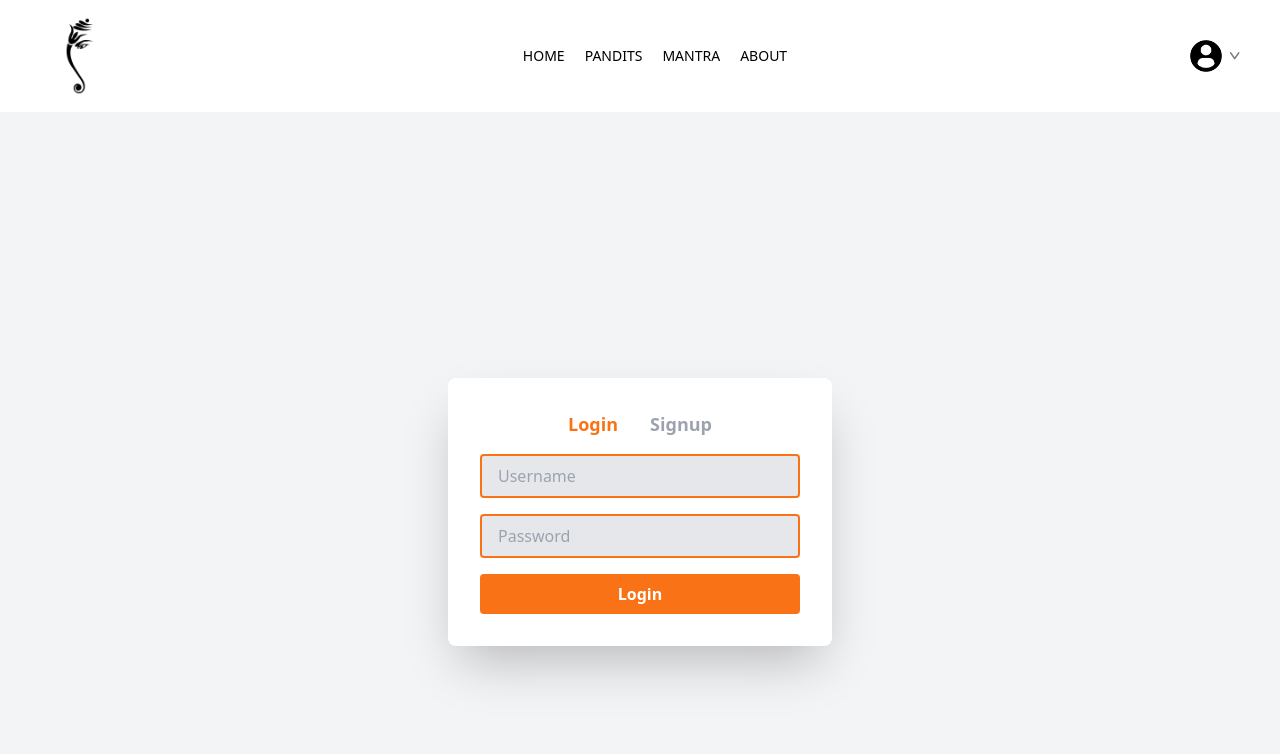
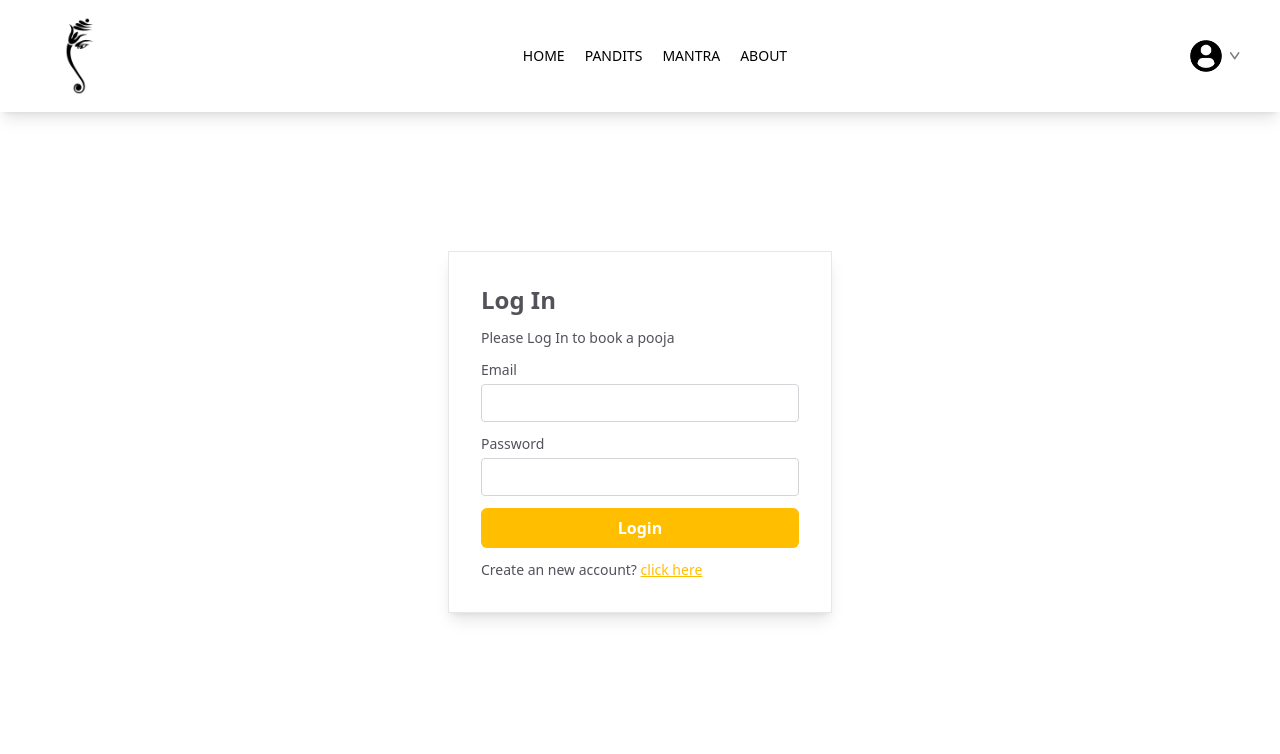
Before and after one commit to chhotugoud7/Pandit-Booking-Website, a React (Vite) app: page /login in a window 1280 px wide. Shown: the top 754 px of the page. Built offline with nearby package versions, Linux system fonts and the light colour scheme.

Commit message:
login page is complete

```diff
--- a/src/pages/Login.jsx
+++ b/src/pages/Login.jsx
@@ -3,102 +3,148 @@
 import Loginpage from '../components/Loginpage'
 
 const Login = () => {
-  const [isLogin, setIsLogin] = useState(true);
-   const [username, setUsername] = useState('');
-   const [password, setPassword] = useState('');
-   const [confirmPassword, setConfirmPassword] = useState('');
-   const [email, setEmail] = useState('');
+  // const [isLogin, setIsLogin] = useState(true);
+  //  const [username, setUsername] = useState('');
+  //  const [password, setPassword] = useState('');
+  //  const [confirmPassword, setConfirmPassword] = useState('');
+  //  const [email, setEmail] = useState('');
 
-   const handleLogin = () => {
-     console.log('Login');
-   };
+  //  const handleLogin = () => {
+  //    console.log('Login');
+  //  };
 
-   const handleSignup = () => {
-     console.log('Signup');
-   };
+  //  const handleSignup = () => {
+  //    console.log('Signup');
+  //  };
 
+
+  const [state, setState] = useState('Sign UP')
+
+  const [email, setEmail] = useState('')
+  const [password, setPassword] = useState('')
+  const [name, setName] = useState('')
+
+
+  const onSubmitHandler = async (event) => {
+    event.preventDefault()
+
+
+
+
+
+
+  }
    return (
 
+    <form className='min-h-[80vh] flex items-center'>
+      <div className='flex flex-col gap-3 m-auto items-start p-8 min-w-[340px] sm:min-w-96 border rounded-x1 text-zinc-600 text-sm shadow-lg'>
+        <p className='text-2xl font-semibold'>{state === 'Sign Up' ? "Create Account " : "Log In" }</p>
+        <p>Please {state === 'Sign Up' ? "Sign Up" : "Log In" } to book a pooja</p>
+        {
+          state === "Sign Up" &&
+        <div className='w-full'>
+          <p>Full Name</p>
+          <input className='border border-zinc-300 rounded w-full p-2 mt-1 hover:border-primary' type="text" onChange={(e)=> setName(e.target.name)} value={name} required  />
+        </div>
+        }
+        <div className='w-full'>
+          <p>Email</p>
+          <input className='border border-zinc-300 rounded w-full p-2 mt-1 hover:border-primary' type="email" onChange={(e)=> setEmail(e.target.name)} value={email} required/>
+        </div>
+        <div className='w-full'>
+          <p>Password</p>
+          <input className='border border-zinc-300 rounded w-full p-2 mt-1 hover:border-primary' type="password" onChange={(e)=> setPassword(e.target.name)} value={password} required/>
+        </div>
+        <button className='bg-primary text-white font-bold w-full py-2 rounded-md text-base'>{state === 'Sign Up' ? "Create Account" : "Login" }</button>
+        {
+          state === 'Sign Up'
+          ? <p>Already have an account? <span onClick={()=> setState('Login')} className='text-primary underline cursor-pointer'>Login here</span></p>
+          : <p>Create an new account? <span onClick={()=> setState('Sign Up')} className='text-primary underline cursor-pointer'>click here</span></p>
+        }
+      </div>
 
-     <div className="h-screen flex justify-center items-center bg-gray-100">
-       <div className="bg-white shadow-2xl rounded-lg p-8 w-96">
-         <div className="flex justify-center mb-4">
-           <button
-             className={`text-lg font-bold ${isLogin ? 'text-orange-500' : 'text-gray-400'} mr-4`}
-             onClick={() => setIsLogin(true)}
-           >
-             Login
-           </button>
-           <button
-             className={`text-lg font-bold ${isLogin ? 'text-gray-400' : 'text-orange-500'} ml-4`}
-             onClick={() => setIsLogin(false)}
-           >
-             Signup
-           </button>
-         </div>
-         {isLogin ? (
-           <div>
-             <input
-               type="text"
-               placeholder="Username"
-               value={username}
-               onChange={(e) => setUsername(e.target.value)}
-               className="bg-gray-200 border-2 border-orange-500 rounded py-2 px-4 mb-4 w-full"
-             />
-             <input
-               type="password"
-               placeholder="Password"
-               value={password}
-               onChange={(e) => setPassword(e.target.value)}
-               className="bg-gray-200 border-2 border-orange-500 rounded py-2 px-4 mb-4 w-full"
-             />
-             <button
-               className="bg-orange-500 hover:bg-orange-700 text-white font-bold py-2 px-4 rounded w-full"
-               onClick={handleLogin}
-             >
-               Login
-             </button>
-           </div>
-         ) : (
-           <div>
-             <input
-               type="text"
-               placeholder="Username"
-               value={username}
-               onChange={(e) => setUsername(e.target.value)}
-               className="bg-gray-200 border-2 border-orange-500 rounded py-2 px-4 mb-4 w-full"
-             />
-             <input
-               type="email"
-               placeholder="Email"
-               value={email}
-               onChange={(e) => setEmail(e.target.value)}
-               className="bg-gray-200 border-2 border-orange-500 rounded py-2 px-4 mb-4 w-full"
-             />
-             <input
-               type="password"
-               placeholder="Password"
-               value={password}
-               onChange={(e) => setPassword(e.target.value)}
-               className="bg-gray-200 border-2 border-orange-500 rounded py-2 px-4 mb-4 w-full"
-             />
-             <input
-               type="password"
-               placeholder="Confirm Password"
-               value={confirmPassword}
-               onChange={(e) => setConfirmPassword(e.target.value)}
-               className="bg-gray-200 border-2 border-orange-500 rounded py-2 px-4 mb-4 w-full"
-             />
-             <button
-               className="bg-orange-500 hover:bg-orange-700 text-white font-bold py-2 px-4 rounded w-full"
-               onClick={handleSignup}
-             >
-               Signup
-             </button>
-           </div>
-         )}
-       </div>
-     </div>
+
+    </form>
+
+    //  <div className="h-screen flex justify-center items-center bg-gray-100">
+    //    <div className="bg-white shadow-2xl rounded-lg p-8 w-96">
+    //      <div className="flex justify-center mb-4">
+    //        <button
+    //          className={`text-lg font-bold ${isLogin ? 'text-orange-500' : 'text-gray-400'} mr-4`}
+    //          onClick={() => setIsLogin(true)}
+    //        >
+    //          Login
+    //        </button>
+    //        <button
+    //          className={`text-lg font-bold ${isLogin ? 'text-gray-400' : 'text-orange-500'} ml-4`}
+    //          onClick={() => setIsLogin(false)}
+    //        >
+    //          Signup
+    //        </button>
+    //      </div>
+    //      {isLogin ? (
+    //        <div>
+    //          <input
+    //            type="text"
+    //            placeholder="Username"
+    //            value={username}
+    //            onChange={(e) => setUsername(e.target.value)}
+    //            className="bg-gray-200 border-2 border-orange-500 rounded py-2 px-4 mb-4 w-full"
+    //          />
+    //          <input
+    //            type="password"
+    //            placeholder="Password"
+    //            value={password}
+    //            onChange={(e) => setPassword(e.target.value)}
+    //            className="bg-gray-200 border-2 border-orange-500 rounded py-2 px-4 mb-4 w-full"
+    //          />
+    //          <button
+    //            className="bg-orange-500 hover:bg-orange-700 text-white font-bold py-2 px-4 rounded w-full"
+    //            onClick={handleLogin}
+    //          >
+    //            Login
+    //          </button>
+    //        </div>
+    //      ) : (
+    //        <div>
+    //          <input
+    //            type="text"
+    //            placeholder="Username"
+    //            value={username}
+    //            onChange={(e) => setUsername(e.target.value)}
+    //            className="bg-gray-200 border-2 border-orange-500 rounded py-2 px-4 mb-4 w-full"
+    //          />
+    //          <input
+    //            type="email"
+    //            placeholder="Email"
+    //            value={email}
+    //            onChange={(e) => setEmail(e.target.value)}
+    //            className="bg-gray-200 border-2 border-orange-500 rounded py-2 px-4 mb-4 w-full"
+    //          />
+    //          <input
+    //            type="password"
+    //            placeholder="Password"
+    //            value={password}
+    //            onChange={(e) => setPassword(e.target.value)}
+    //            className="bg-gray-200 border-2 border-orange-500 rounded py-2 px-4 mb-4 w-full"
+    //          />
+    //          <input
+    //            type="password"
+    //            placeholder="Confirm Password"
+    //            value={confirmPassword}
+    //            onChange={(e) => setConfirmPassword(e.target.value)}
+    //            className="bg-gray-200 border-2 border-orange-500 rounded py-2 px-4 mb-4 w-full"
+    //          />
+    //          <button
+    //            className="bg-orange-500 hover:bg-orange-700 text-white font-bold py-2 px-4 rounded w-full"
+    //            onClick={handleSignup}
+    //          >
+    //            Signup
+    //          </button>
+    //        </div>
+    //      )}
+    //    </div>
+    //  </div>
 
 
    )
```
